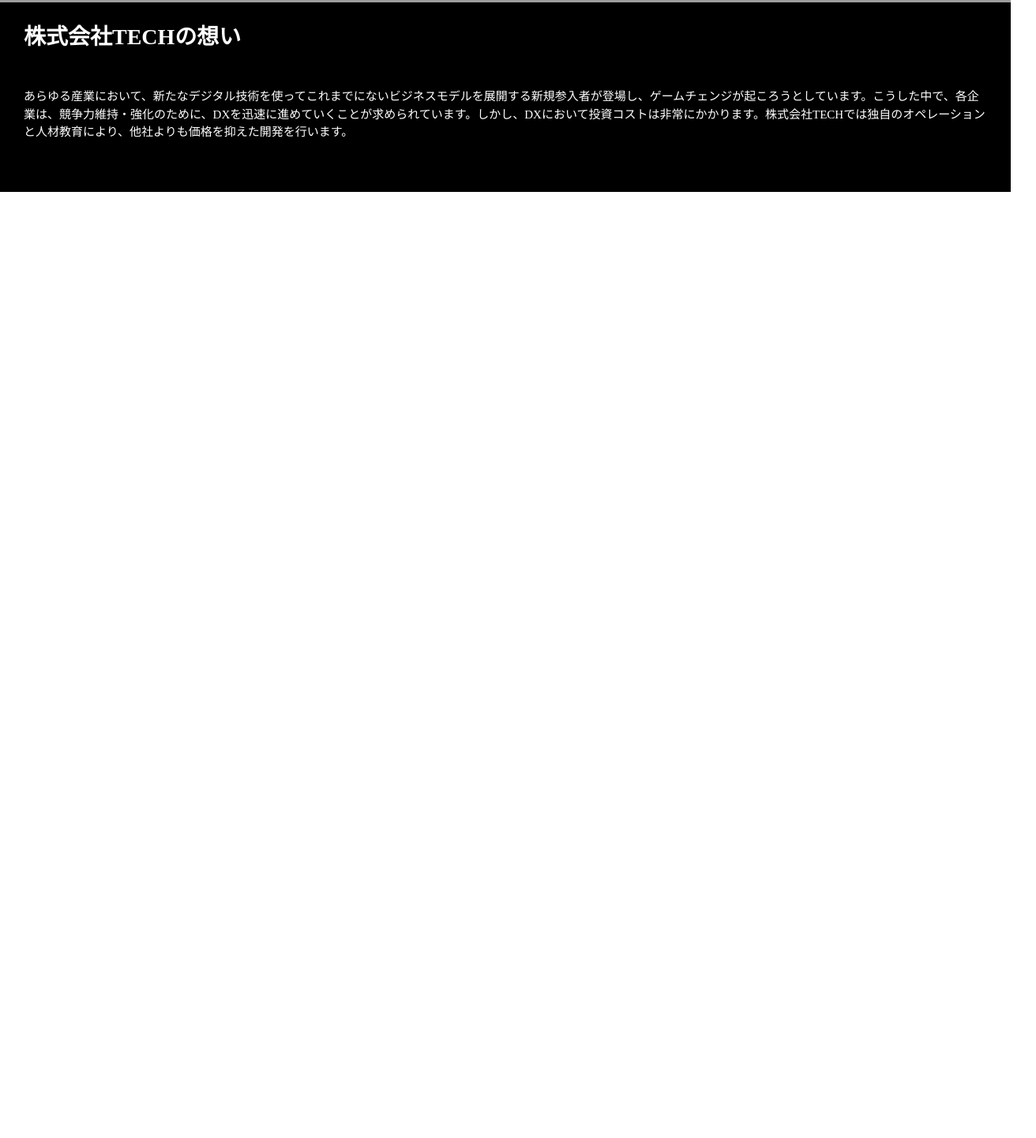
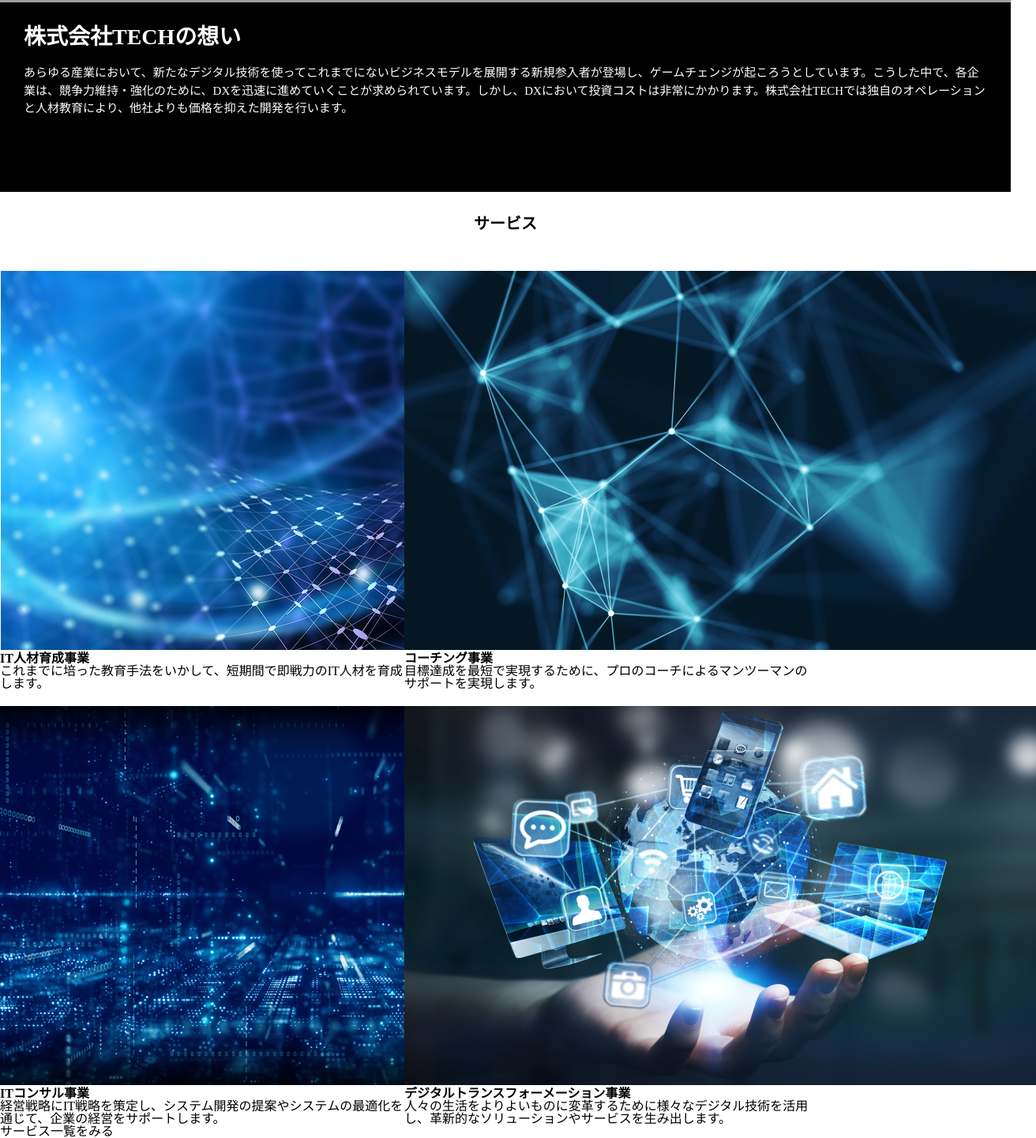
Before and after one commit to daisuke88888/corporate, a plain HTML site: page index.html in a window 1280 px wide. Shown: the part 747-2188 px from the top of the page at 79% size, 1312 px wide, since content can reach past the window. Before the commit the page ends 990 px from the top, so only its background shows below. Drawn offline with Linux system fonts and the light colour scheme; grey boxes are pictures that could not be loaded; a web font is replaced by a local one.

Commit message:
first-commit

```diff
--- a/css/index.css
+++ b/css/index.css
@@ -68,10 +68,11 @@
   color: #fff;
   margin: 0 auto;
 }
-.top-mv-sub__tll {
+.top-mv-sub__ttl {
   display: flex;
   font-size: 28px;
-  padding: 30px 30px;
+  padding-top: 30px;
+  padding-left: 30px;
 }
 .top-mv-sub__text {
   font-size: 15px;
@@ -79,3 +80,21 @@
   line-height: 1.5;
   padding: 20px 30px;
 }
+
+.top-service {
+  width: 100%;
+}
+.top-service__ttl {
+  font-size: 20px;
+  text-align: center;
+  margin: 30px 0;
+}
+.top-service__content {
+  display: flex;
+  flex-wrap: wrap;
+  align-items: center;
+}
+.top-service-box {
+  width: 40%;
+  margin-top: 20px;
+}
--- a/index.html
+++ b/index.html
@@ -51,13 +51,39 @@
 
     <div class="top-mv-sub">
       <div class="top-mv-subーdescription">
-        <h3 class="top-mv-sub__tll">
+        <h2 class="top-mv-sub__ttl">
           株式会社TECHの想い
-        </h3>
+        </h2>
         <p class="top-mv-sub__text">あらゆる産業において、新たなデジタル技術を使ってこれまでにないビジネスモデルを展開する新規参入者が登場し、ゲームチェンジが起ころうとしています。こうした中で、各企業は、競争力維持・強化のために、DXを迅速に進めていくことが求められています。しかし、DXにおいて投資コストは非常にかかります。株式会社TECHでは独自のオペレーションと人材教育により、他社よりも価格を抑えた開発を行います。</p>
       </div>
     </div>
 
+    <div class="top-service">
+      <h2 class="top-service__ttl">サービス</h2>
+      <div class="top-service__content">
+        <div class="top-service-box">
+          <img src="./img/service1.png" alt="box1">
+          <h3>IT人材育成事業</h3>
+          <p>これまでに培った教育手法をいかして、短期間で即戦力のIT人材を育成します。</p>
+        </div>
+        <div class="top-service-box">
+          <img src="./img/service2.png" alt="box2">
+          <h3>コーチング事業</h3>
+          <p>目標達成を最短で実現するために、プロのコーチによるマンツーマンのサポートを実現します。</p>
+        </div>
+        <div class="top-service-box">
+          <img src="./img/service3.png" alt="box3">
+          <h3>ITコンサル事業</h3>
+          <p>経営戦略にIT戦略を策定し、システム開発の提案やシステムの最適化を通じて、企業の経営をサポートします。</p>
+        </div>
+        <div class="top-service-box">
+          <img src="./img/service4.png" alt="box4">
+          <h3>デジタルトランスフォーメーション事業</h3>
+          <p>人々の生活をよりよいものに変革するために様々なデジタル技術を活用し、革新的なソリューションやサービスを生み出します。</p>
+        </div>
+      </div>
+      <a class="btn" href="">サービス一覧をみる</a>
+    </div>
   </main>
 </body>
 </html>
```
Also changed, not shown: 1 other file.
